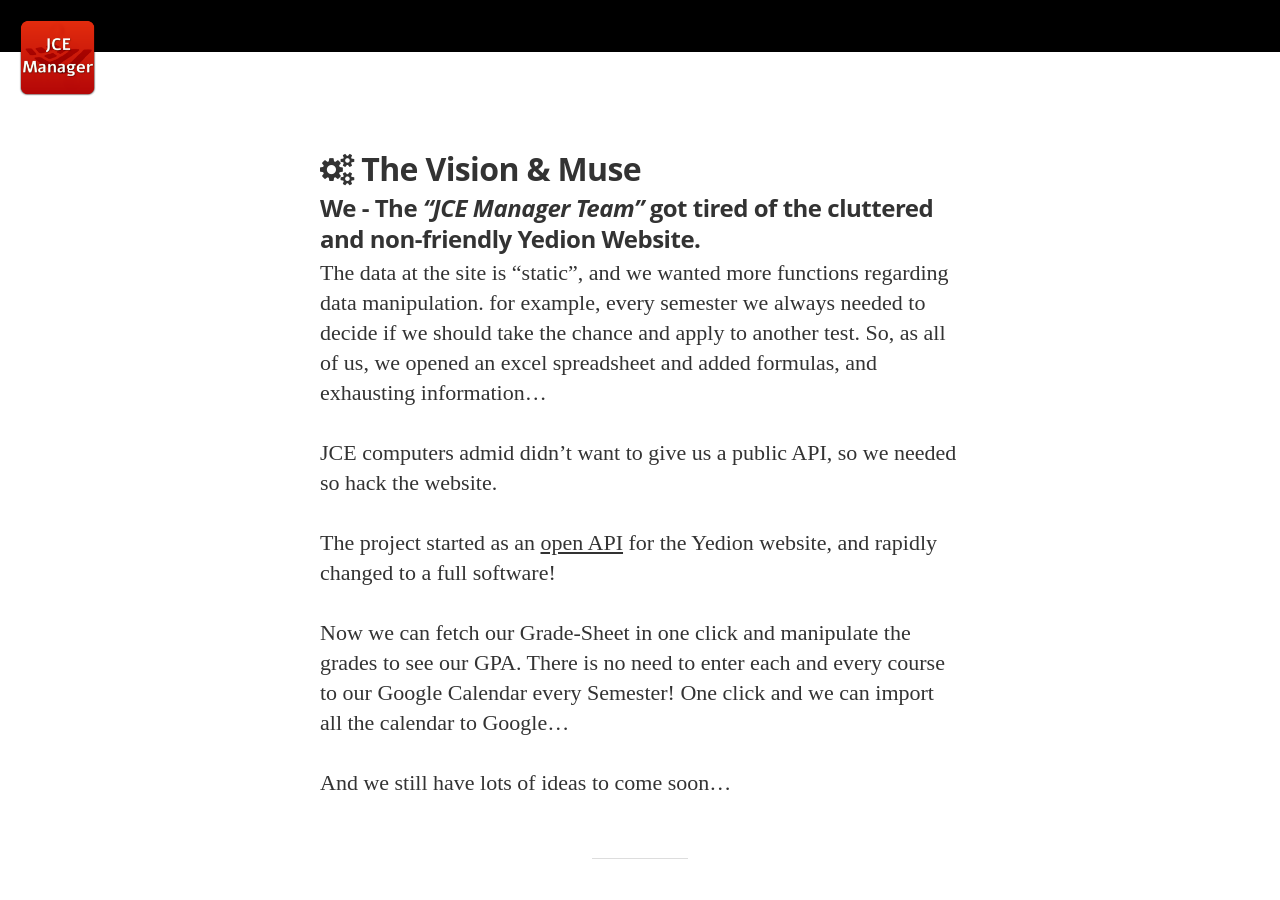
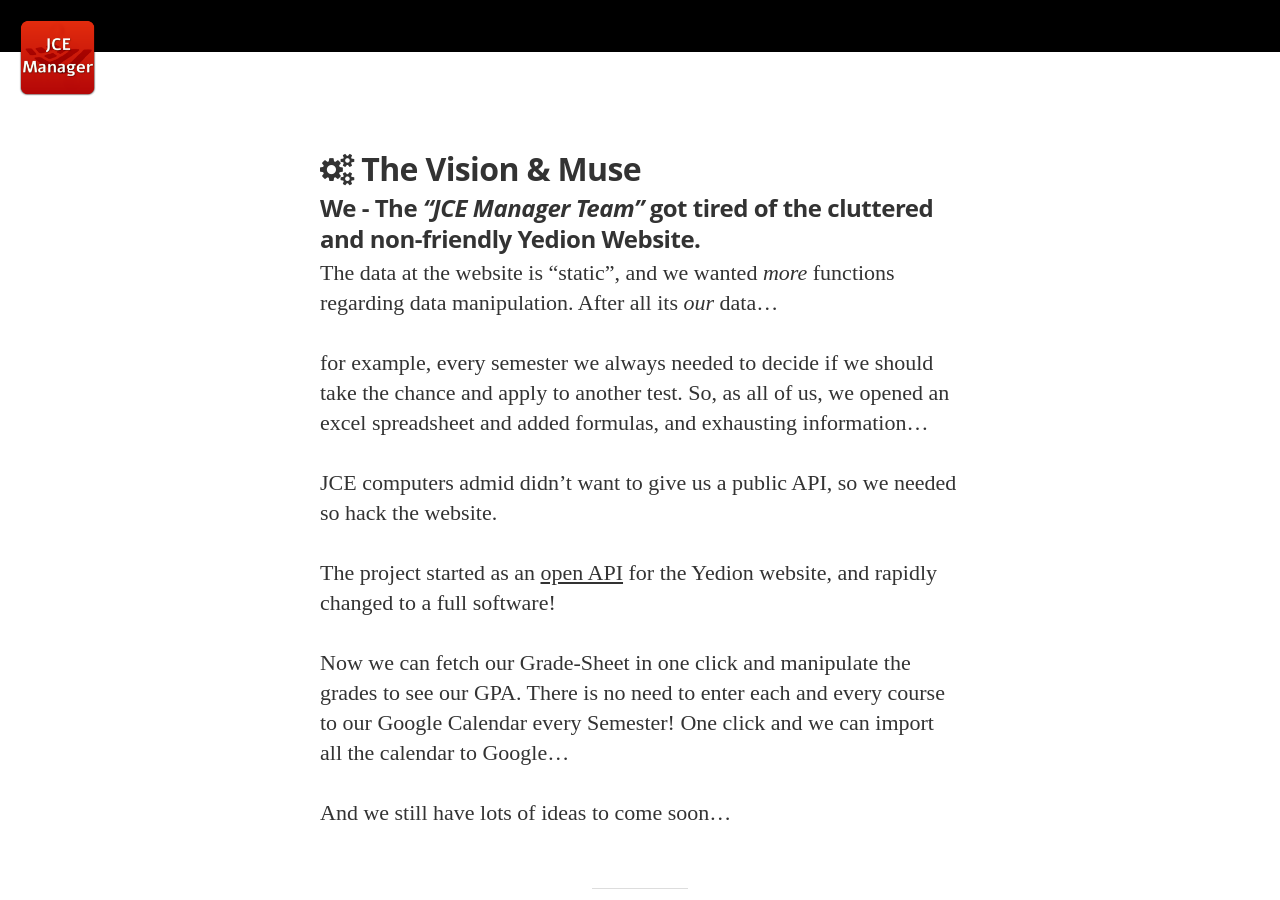
Before and after one commit to liranbg/JCEaverageCalculator, a Jekyll site: the page built from about.md, in a window 1280 px wide and 900 px high, scrolled down 848 px. Built offline with Jekyll 4.4.1, drawn with Linux system fonts in a browser that asks for light colours; nearby versions of some CDN libraries; some web fonts are replaced; Markdown is read by kramdown in place of the engine named in the settings.

Commit message:
about.md

```diff
--- a/about.md
+++ b/about.md
@@ -9,7 +9,9 @@
 ## <i class="fa fa-cogs"></i> The Vision & Muse
 ####We - The *"JCE Manager Team"* got tired of the cluttered and non-friendly  Yedion Website.
 
-The data at the site is "static", and we wanted more functions regarding data manipulation.
+The data at the website is "static", and we wanted *more* functions regarding data manipulation.
+After all its *our* data...
+
 for example, every semester we always needed to decide if we should take the chance and apply to another test. So, as all of us, we opened an excel spreadsheet and added formulas, and exhausting information...
 
 JCE computers admid didn't want to give us a public API, so we needed so hack the website.
```
